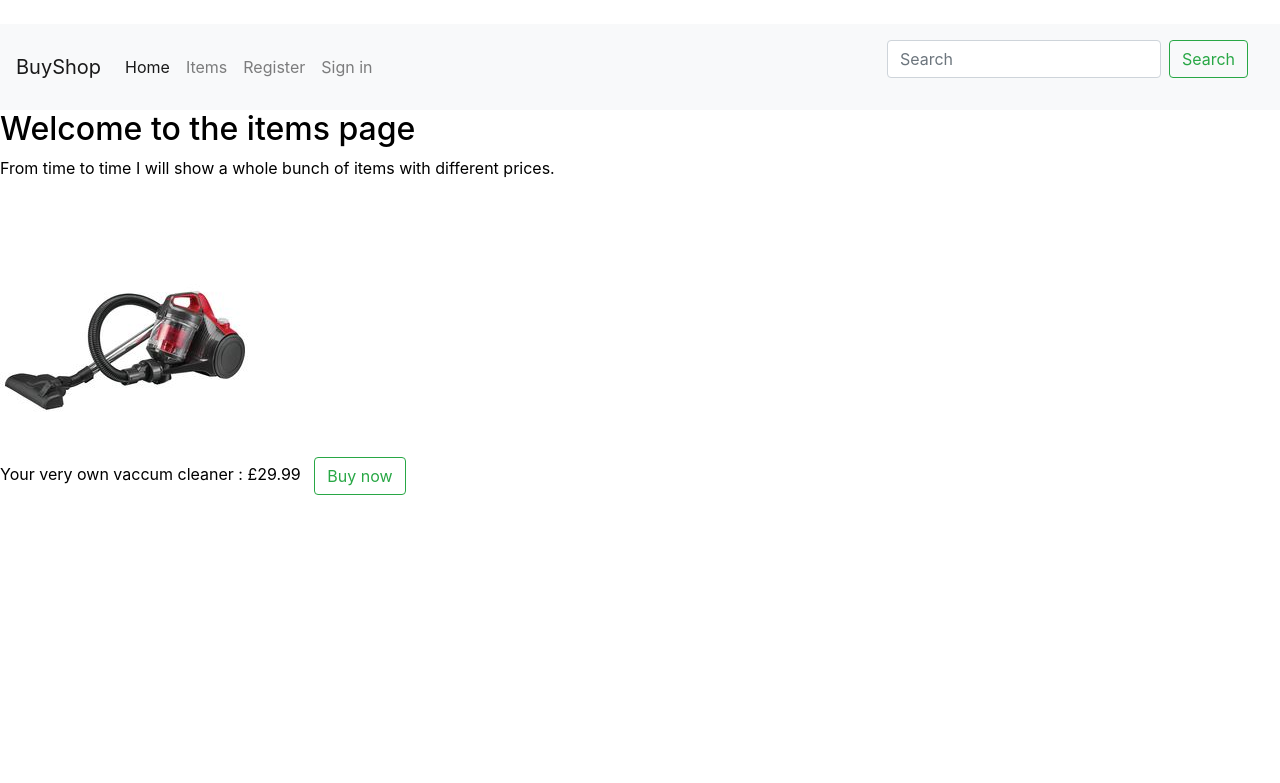
After one commit to Tha1widsol/E-commerce-website, a Flask app: template catalog/templates/items.html in a window 1280 px wide. The commit adds this page. Shown: the top 783 px of the page. Run offline with Flask 2, Linux system fonts and the light colour scheme; the template is opened without the code that fills it, so the values that code supplies are empty; some libraries are stand-ins or nearby versions.

Commit message:
added a picture

```diff
--- a/admin/static/style.css
+++ /dev/null
@@ -1 +0,0 @@
-body {color:#000000 ;}
--- a/admin/templates/home.html
+++ b/catalog/templates/home.html
@@ -7,6 +7,6 @@
 
 <h2>Welcome to my first website </h2>
 <p>This is me trying to mess around with flask. There is a navigation bar at the top. You can create an account, login and purchase items on the site.</p>
-<image src="{{ url_for('static', filename= 'images/flaskpic.png')}}">
+
 
 {% endblock %}
--- /dev/null
+++ b/catalog/templates/items.html
@@ -0,0 +1,22 @@
+{% extends "base.html" %}
+{% block title%}
+    Items Page
+{% endblock %}
+
+{% block content %}
+<h2>Welcome to the items page</h2>
+
+<p>From time to time I will show a whole bunch of items with different prices.</p>
+<br>
+<br>
+<image src="{{ url_for('static', filename= 'images/vaccum1.jpg')}}">
+    <p>
+
+        Your very own vaccum cleaner : £29.99
+        &nbsp;
+        <button type="button" class="btn btn-outline-success">Buy now</button>
+    </p>
+
+
+
+    {% endblock %}
--- /dev/null
+++ b/static/style.css
@@ -0,0 +1 @@
+body {color:#000000}
```
Also changed, not shown: admin/templates/items.html (deleted, +0 -21 lines), main.py (+6 -2 lines), admin/__init__.py (deleted), catalog/catalog.py (deleted), catalog/second.py (renamed from admin/second.py), catalog/templates/base.html (renamed from admin/templates/base.html), readme.txt, static/images/flaskpic.png (renamed from admin/static/images/flaskpic.png), static/images/vaccum1.jpg (added).
